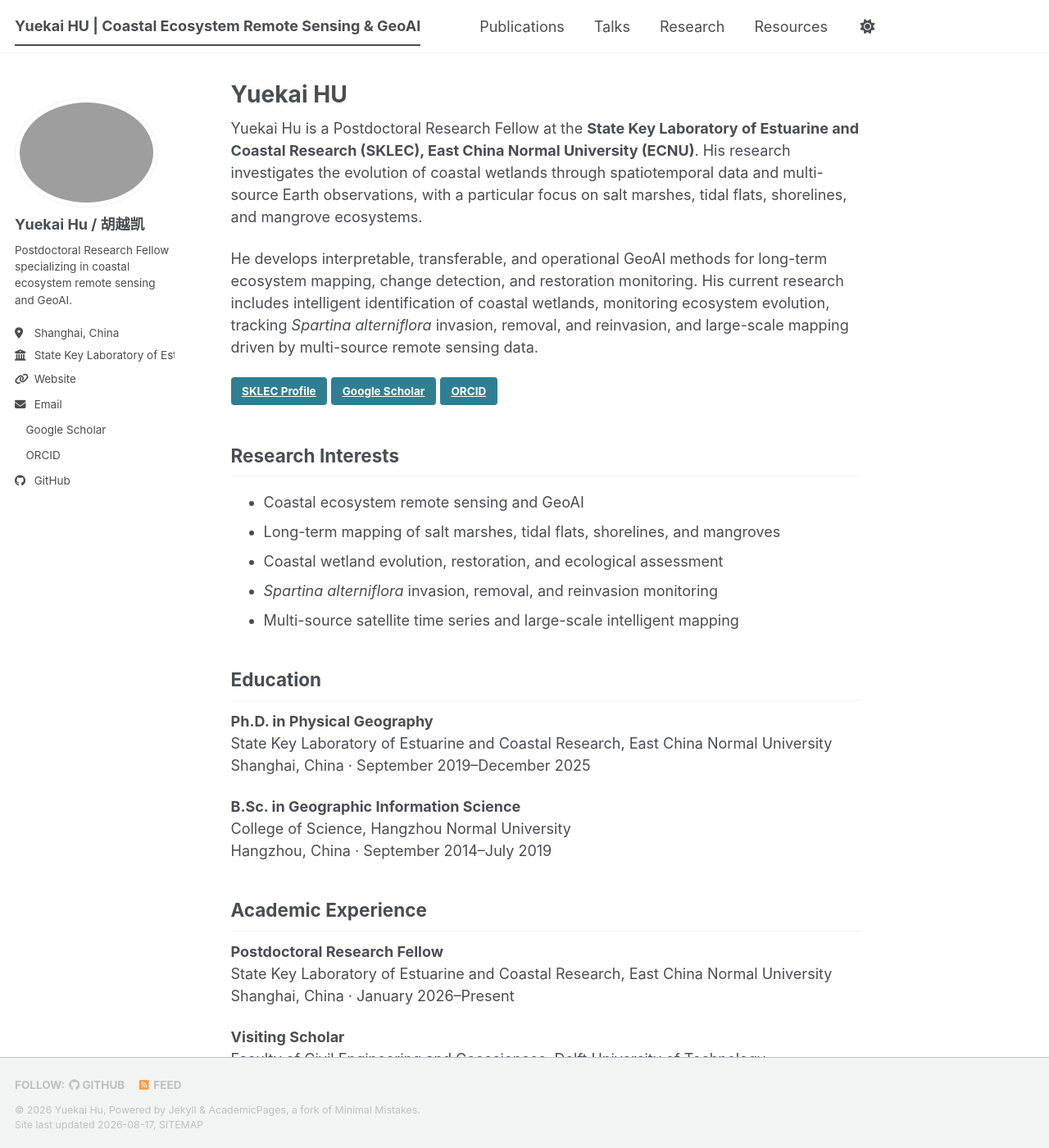
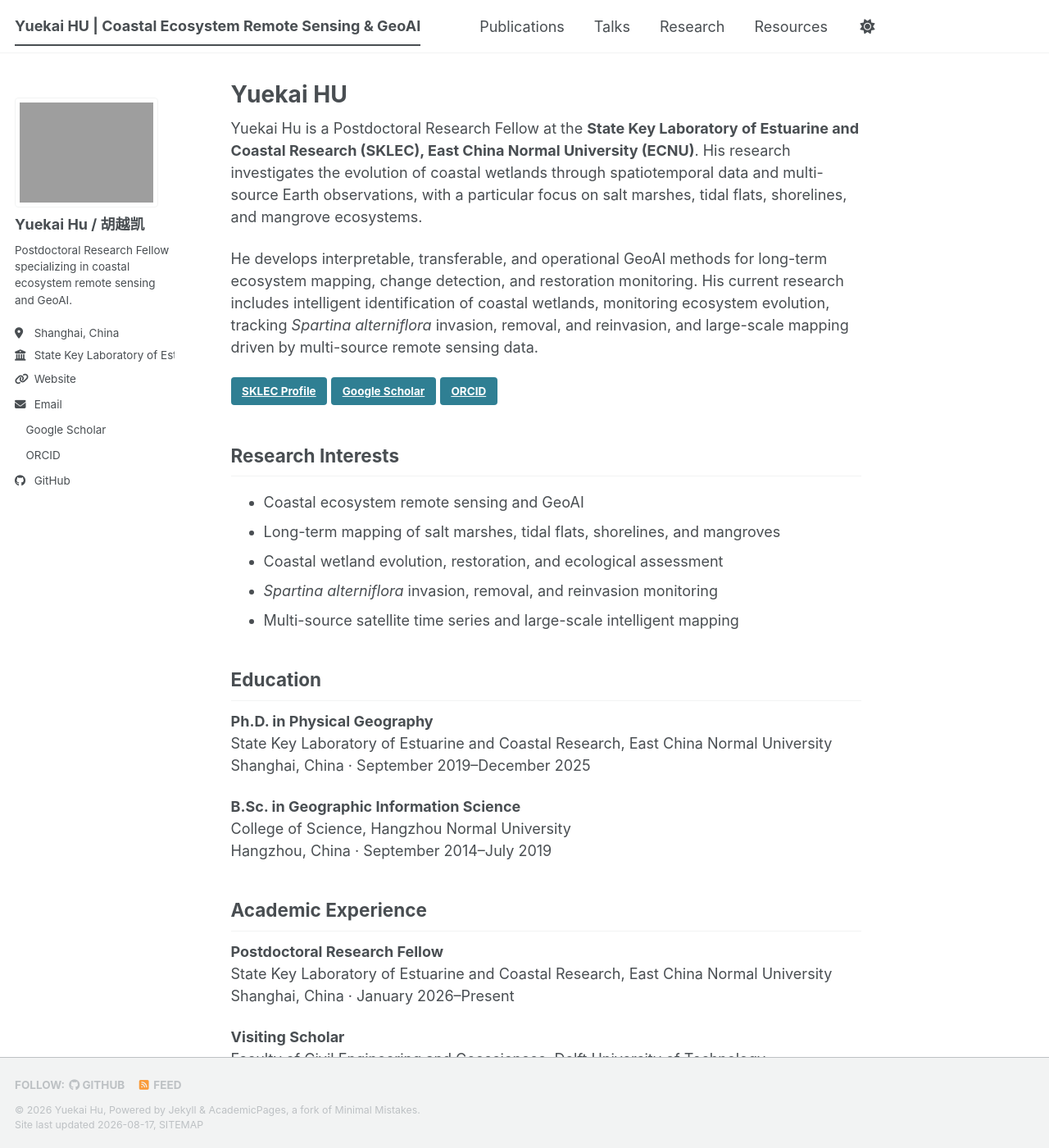
Before and after one commit to YuekaiHu/yuekaihu.github.io, a Jekyll site: the page built from _pages/about.md, in a window 1280 px wide and 1400 px high. Shown: the whole window at 82% size. Built offline with Jekyll 4.4.1, drawn with Linux system fonts in a browser that asks for light colours; a style sheet for code colours, icons or effects is not loaded.

Commit message:
Use rectangular profile photo

```diff
--- a/_sass/layout/_sidebar.scss
+++ b/_sass/layout/_sidebar.scss
@@ -155,7 +155,7 @@
 
   img {
     max-width: 175px;
-    border-radius: 50%;
+    border-radius: $border-radius;
 
     @include breakpoint($large) {
       padding: 5px;
```
